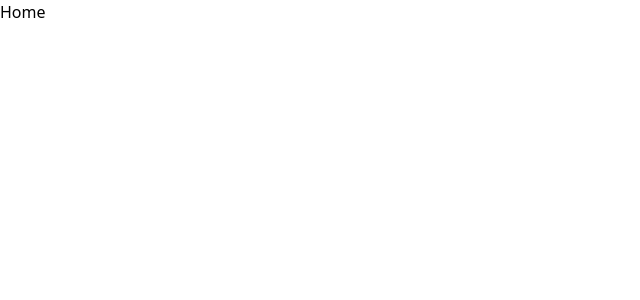
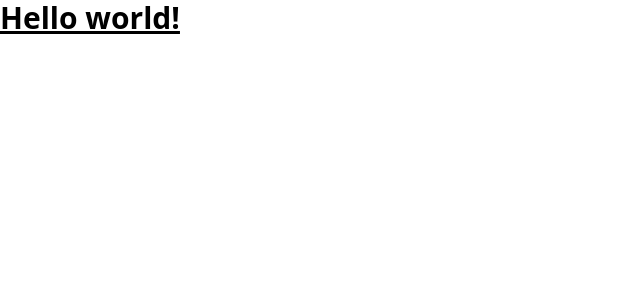
Before and after one commit to sudo-dave/TravelDiary, a React (Vite) app in the folder front/: page / in a window 1280 px wide. Shown: the top 300 px of the page, without its empty margins (0-640 px from the left). Built offline with nearby package versions, Linux system fonts and the light colour scheme.

Commit message:
Added more routes, imported axios and fixed up tailwind

```diff
--- a/front/package.json
+++ b/front/package.json
@@ -9,6 +9,7 @@
     "preview": "vite preview"
   },
   "dependencies": {
+    "axios": "^1.1.3",
     "react": "^18.2.0",
     "react-dom": "^18.2.0",
     "react-router-dom": "^6.4.2"
--- a/front/src/App.tsx
+++ b/front/src/App.tsx
@@ -1,11 +1,15 @@
 import { BrowserRouter as Router, Routes, Route } from "react-router-dom";
 import Home from "./routes/Home";
 import Error from "./routes/Error";
+import AddPage from "./routes/AddPage";
+import Settings from "./routes/Settings";
 const App = () => {
 return (
     <Router>
       <Routes>
         <Route path="/" element={<Home />} />
+        <Route path="/Add" element={<AddPage/>} />
+        <Route path="/Settings" element={<Settings/>} />
         <Route path="*" element={<Error errorCode={404} msg="Page Not Found"/>} />
       </Routes>
     </Router>
--- /dev/null
+++ b/front/src/routes/AddPage.tsx
@@ -0,0 +1,10 @@
+import React from 'react'
+
+const AddPage = () => {
+  return (
+    <>
+    Add Page
+    </>
+  )
+}
+export default AddPage
--- a/front/src/routes/Home.tsx
+++ b/front/src/routes/Home.tsx
@@ -1,6 +1,8 @@
 const Home = () => {
   return (
-    <div>Home</div>
+    <h1 className="text-3xl font-bold underline">
+      Hello world!
+    </h1>
   )
 }
 export default Home
--- /dev/null
+++ b/front/src/routes/Settings.tsx
@@ -0,0 +1,10 @@
+import React from 'react'
+
+const Settings = () => {
+  return (
+    <>
+    Settings
+    </>
+  )
+}
+export default Settings
--- a/front/tailwind.config.cjs
+++ b/front/tailwind.config.cjs
@@ -1,6 +1,6 @@
 /** @type {import('tailwindcss').Config} */
 module.exports = {
-  content: ["./src/**/*.{js,jsx,ts,tsx}"],
+  content: ["./index.html", "./src/**/*.{js,ts,jsx,tsx}"],
   theme: {
     extend: {},
   },
```
Also changed, not shown: front/src/routes/Error.tsx (+3 -10 lines), 1 other file (tests, documents, lock files or other folders).
